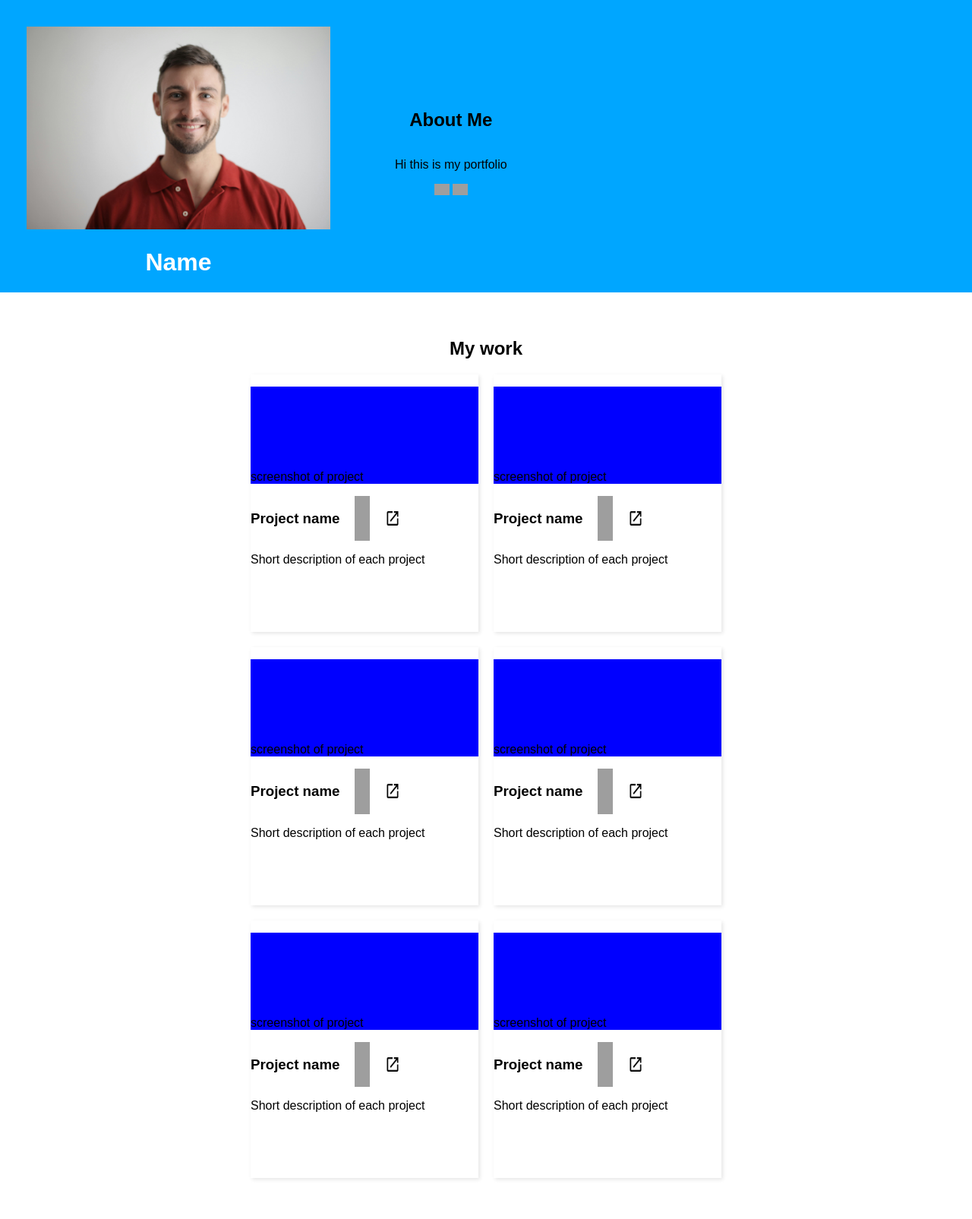
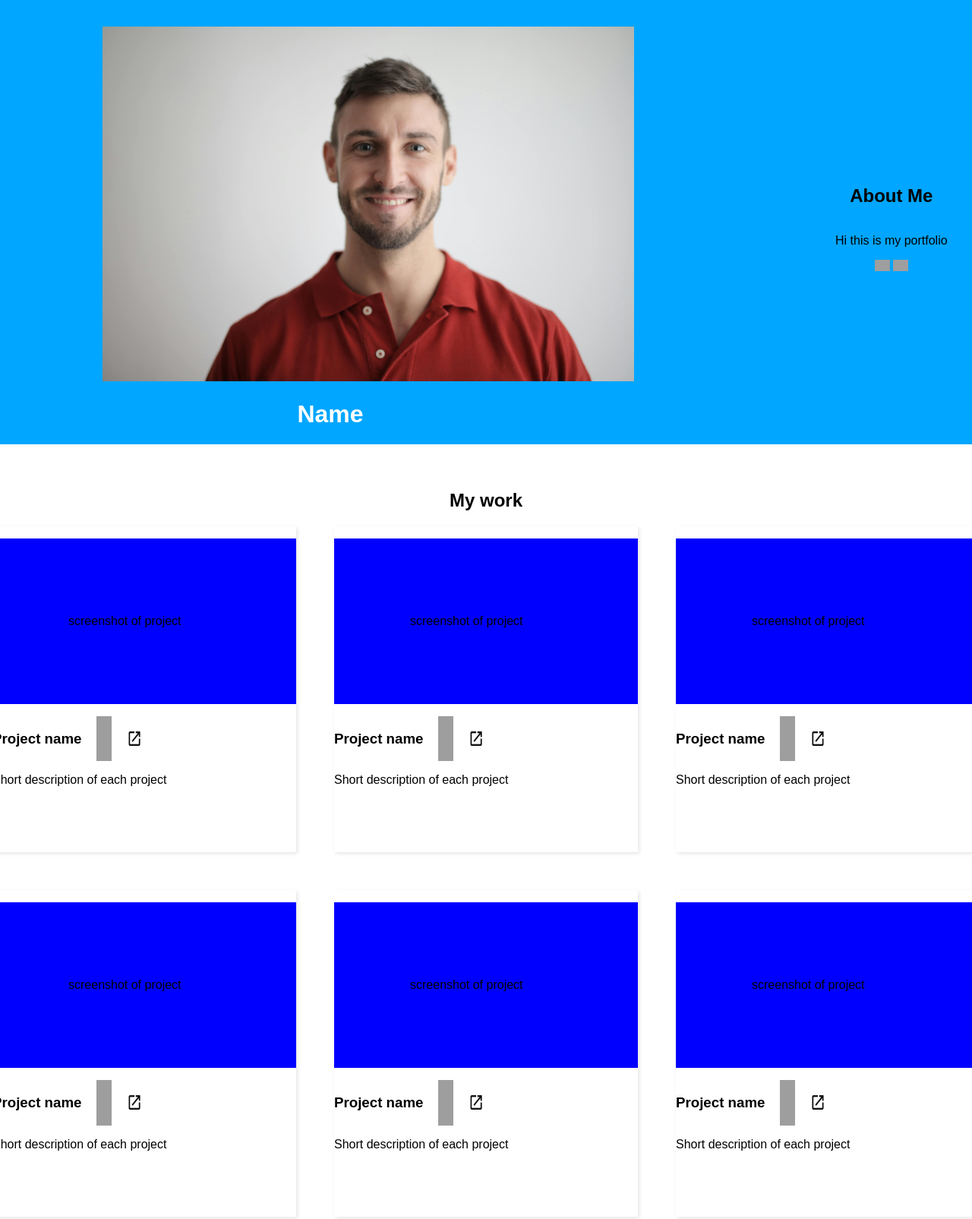
Before and after one commit to mlanda98/homepage, a plain HTML site: page index.html in a window 1280 px wide. Shown: the top 1605 px of the page at 76% size. Drawn offline with Linux system fonts and the light colour scheme; grey boxes are pictures that could not be loaded.

Commit message:
add desktop

```diff
--- a/styles.css
+++ b/styles.css
@@ -167,3 +167,43 @@ h4{
     padding: 0px;
   }
 }
+
+@media (min-width: 1000px) {
+  header{
+    gap: 180px;
+  }
+
+  .profile-pic{
+    max-width: 700px;
+    margin-left: 100px;
+  }
+
+ .projects-grid{
+    display: grid;
+    grid-template-columns: repeat(3, 1fr);
+    gap: 50px;
+
+  }
+
+
+  footer{
+    display: flex;
+    flex-direction: row;
+    gap: 60px;
+    padding: 40px 0px 100px 0px;
+
+  }
+
+
+  .contact{
+    max-width: 400px;
+  }
+
+  .project-container{
+    min-width: 400px;
+  }
+
+  .screenshot{
+    padding: 100px;
+  }
+}
```
